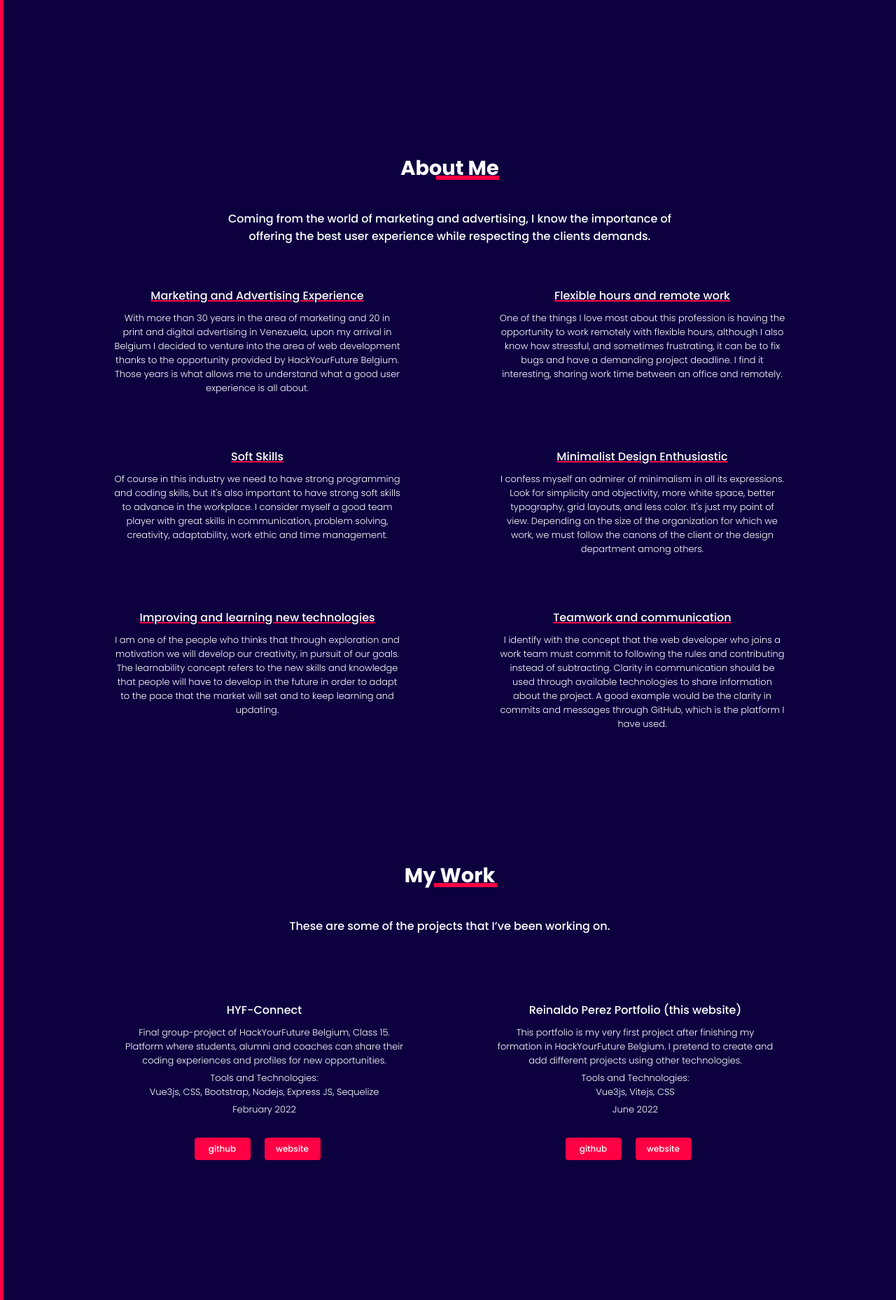
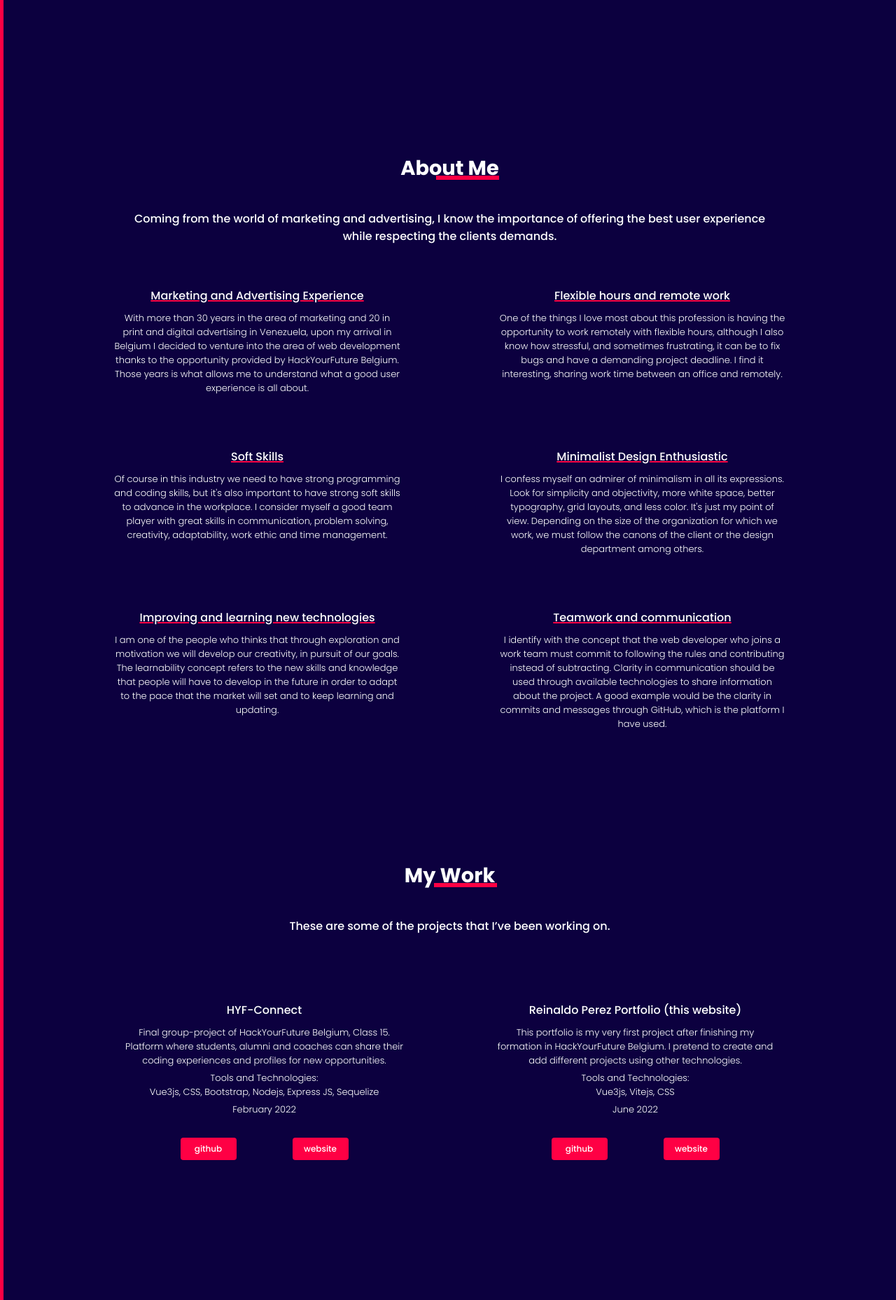
Before and after one commit to perezrei/portfolio, a Vue app: page / in a window 1280 px wide. Shown: the part 681-2539 px from the top of the page at 70% size. Built offline with nearby package versions, Linux system fonts and the light colour scheme.

Commit message:
minor css changes

```diff
--- a/src/components/AboutSection.vue
+++ b/src/components/AboutSection.vue
@@ -71,7 +71,7 @@ h2 {
   right: -51px;
 }
 h4 {
-  width: 55%;
+  width: 75%;
   margin: auto;
   text-align: center;
   font-weight: 500;
--- a/src/components/FooterSection.vue
+++ b/src/components/FooterSection.vue
@@ -32,7 +32,6 @@ footer {
   display: flex;
   height: 120px;
   background-color: var(--light-grey);
-  /* position: fixed; */
 }
 .left__bar {
   width: 5px;
--- a/src/components/ProjectComponent.vue
+++ b/src/components/ProjectComponent.vue
@@ -62,7 +62,7 @@ p {
 }
 .buttons__container {
   display: flex;
-  justify-content: center;
+  justify-content: space-evenly;
   padding-top: 25px;
 }
 .github__btn,
@@ -74,7 +74,6 @@ p {
   font-weight: 500;
   width: 80px;
   padding: 7px 15px;
-  margin-right: 20px;
   border-radius: 4px;
   cursor: pointer;
 }
```
